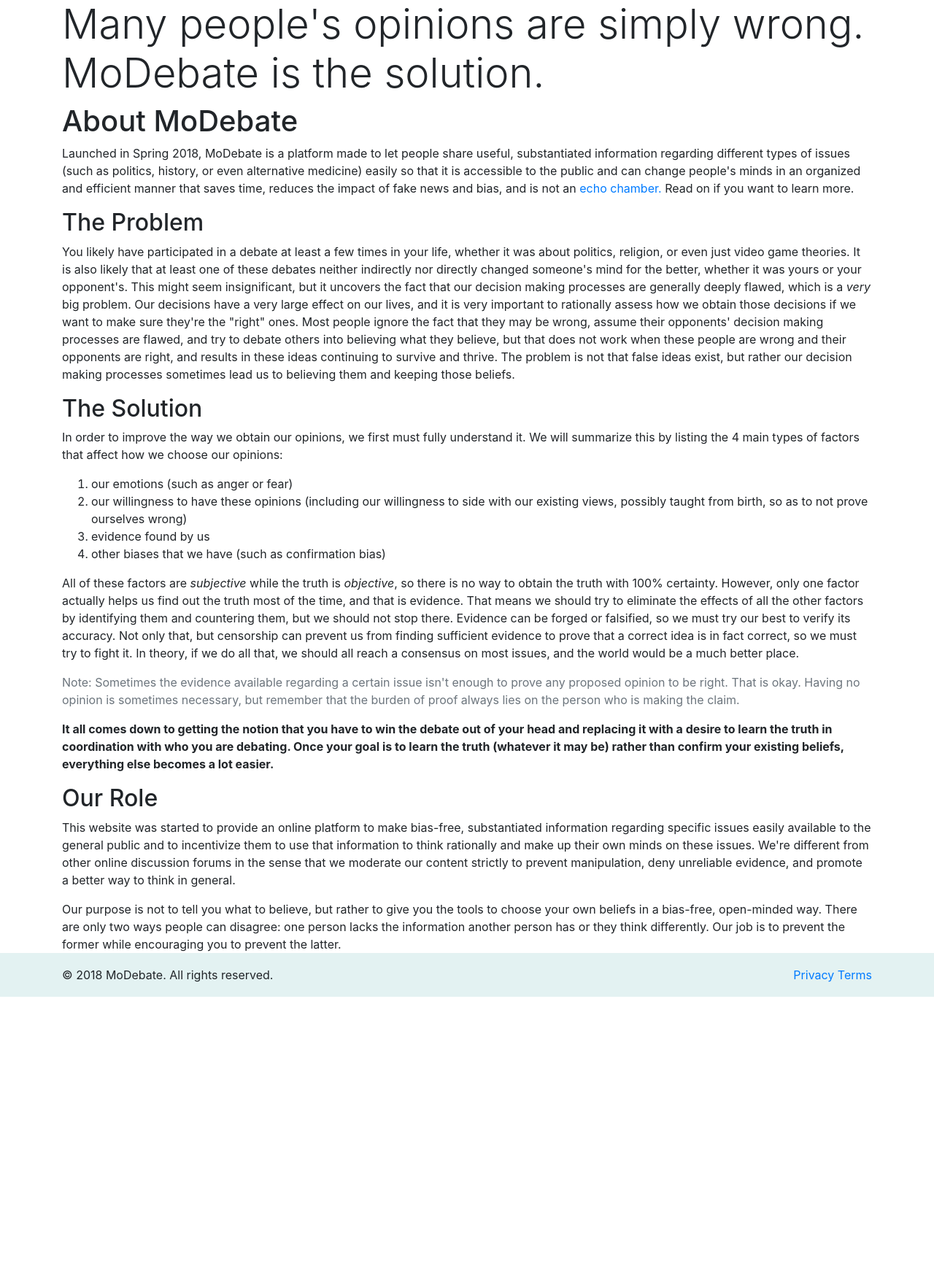
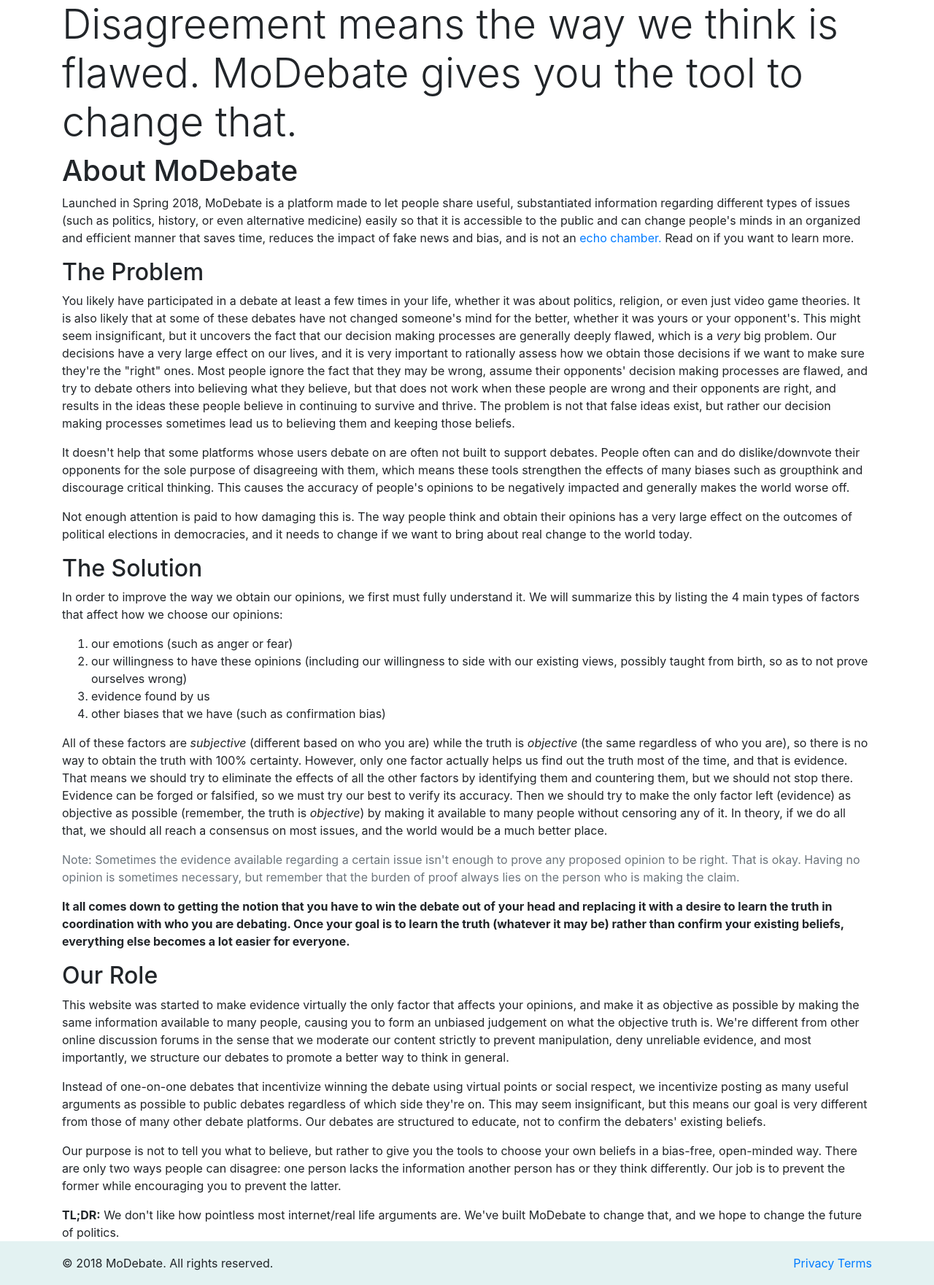
Before and after one commit to ia03/ritser, a Django app: page /about/ in a window 1280 px wide. Shown: the part 74-1835 px from the top of the page at 73% size. Before the commit the page ends 1440 px from the top, so only its background shows below. Run offline with Django 3.2, Linux system fonts and the light colour scheme; some libraries are stand-ins or nearby versions.

Commit message:
updated index page

```diff
--- a/accounts/templates/account/email.html
+++ b/accounts/templates/account/email.html
@@ -65,7 +65,7 @@
         <button class="btn btn-outline-primary" name="action_add" type="submit">Add E-mail</button>
     </form>
     {% if user.emailaddress_set.all %}
-    A raw list of this account's e-mails (this is for <a href="https://en.wikipedia.org/wiki/General_Data_Protection_Regulation">GDPR</a> compliance):
+    A raw list of this account's e-mails:
     <br>
     <textarea class="form-control" rows="3">{% for emailaddress in user.emailaddress_set.all %}{{ emailaddress.email }}
 {% endfor %}</textarea>
--- a/debates/templates/debates/about.html
+++ b/debates/templates/debates/about.html
@@ -6,13 +6,15 @@
 
 {% block body %}
   <div class="container">
-    <h1 class="display-4">Many people's opinions are simply wrong. MoDebate is the solution.</h1>
+    <h1 class="display-4">Disagreement means the way we think is flawed. MoDebate gives you the tool to change that.</h1>
     <div class="page-header">
       <h1>About MoDebate</h1>
     </div>
     <p>Launched in Spring 2018, MoDebate is a platform made to let people share useful, substantiated information regarding different types of issues (such as politics, history, or even alternative medicine) easily so that it is accessible to the public and can change people's minds in an organized and efficient manner that saves time, reduces the impact of fake news and bias, and is not an <a href="https://en.wikipedia.org/wiki/Echo_chamber_(media)">echo chamber.</a> Read on if you want to learn more.</p>
     <h2>The Problem</h2>
-    <p>You likely have participated in a debate at least a few times in your life, whether it was about politics, religion, or even just video game theories. It is also likely that at least one of these debates neither indirectly nor directly changed someone's mind for the better, whether it was yours or your opponent's. This might seem insignificant, but it uncovers the fact that our decision making processes are generally deeply flawed, which is a <i>very</i> big problem. Our decisions have a very large effect on our lives, and it is very important to rationally assess how we obtain those decisions if we want to make sure they're the "right" ones. Most people ignore the fact that they may be wrong, assume their opponents' decision making processes are flawed, and try to debate others into believing what they believe, but that does not work when these people are wrong and their opponents are right, and results in these ideas continuing to survive and thrive. The problem is not that false ideas exist, but rather our decision making processes sometimes lead us to believing them and keeping those beliefs.</p>
+    <p>You likely have participated in a debate at least a few times in your life, whether it was about politics, religion, or even just video game theories. It is also likely that at some of these debates have not changed someone's mind for the better, whether it was yours or your opponent's. This might seem insignificant, but it uncovers the fact that our decision making processes are generally deeply flawed, which is a <i>very</i> big problem. Our decisions have a very large effect on our lives, and it is very important to rationally assess how we obtain those decisions if we want to make sure they're the "right" ones. Most people ignore the fact that they may be wrong, assume their opponents' decision making processes are flawed, and try to debate others into believing what they believe, but that does not work when these people are wrong and their opponents are right, and results in the ideas these people believe in continuing to survive and thrive. The problem is not that false ideas exist, but rather our decision making processes sometimes lead us to believing them and keeping those beliefs.</p>
+    <p>It doesn't help that some platforms whose users debate on are often not built to support debates. People often can and do dislike/downvote their opponents for the sole purpose of disagreeing with them, which means these tools strengthen the effects of many biases such as groupthink and discourage critical thinking. This causes the accuracy of people's opinions to be negatively impacted and generally makes the world worse off.</p>
+    <p>Not enough attention is paid to how damaging this is. The way people think and obtain their opinions has a very large effect on the outcomes of political elections in democracies, and it needs to change if we want to bring about real change to the world today.</p>
     <h2>The Solution</h2>
     <p>In order to improve the way we obtain our opinions, we first must fully understand it. We will summarize this by listing the 4 main types of factors that affect how we choose our opinions:</p>
     <ol>
@@ -21,11 +23,13 @@
       <li>evidence found by us</li>
       <li>other biases that we have (such as confirmation bias)</li>
     </ol>
-    <p>All of these factors are <i>subjective</i> while the truth is <i>objective</i>, so there is no way to obtain the truth with 100% certainty. However, only one factor actually helps us find out the truth most of the time, and that is evidence. That means we should try to eliminate the effects of all the other factors by identifying them and countering them, but we should not stop there. Evidence can be forged or falsified, so we must try our best to verify its accuracy. Not only that, but censorship can prevent us from finding sufficient evidence to prove that a correct idea is in fact correct, so we must try to fight it. In theory, if we do all that, we should all reach a consensus on most issues, and the world would be a much better place.</p>
+    <p>All of these factors are <i>subjective</i> (different based on who you are) while the truth is <i>objective</i> (the same regardless of who you are), so there is no way to obtain the truth with 100% certainty. However, only one factor actually helps us find out the truth most of the time, and that is evidence. That means we should try to eliminate the effects of all the other factors by identifying them and countering them, but we should not stop there. Evidence can be forged or falsified, so we must try our best to verify its accuracy. Then we should try to make the only factor left (evidence) as objective as possible (remember, the truth is <i>objective</i>) by making it available to many people without censoring any of it. In theory, if we do all that, we should all reach a consensus on most issues, and the world would be a much better place.</p>
     <p class="text-muted">Note: Sometimes the evidence available regarding a certain issue isn't enough to prove any proposed opinion to be right. That is okay. Having no opinion is sometimes necessary, but remember that the burden of proof always lies on the person who is making the claim.</p>
-    <p><strong>It all comes down to getting the notion that you have to win the debate out of your head and replacing it with a desire to learn the truth in coordination with who you are debating. Once your goal is to learn the truth (whatever it may be) rather than confirm your existing beliefs, everything else becomes a lot easier.</strong></p>
+    <p><strong>It all comes down to getting the notion that you have to win the debate out of your head and replacing it with a desire to learn the truth in coordination with who you are debating. Once your goal is to learn the truth (whatever it may be) rather than confirm your existing beliefs, everything else becomes a lot easier for everyone.</strong></p>
     <h2>Our Role</h2>
-    <p>This website was started to provide an online platform to make bias-free, substantiated information regarding specific issues easily available to the general public and to incentivize them to use that information to think rationally and make up their own minds on these issues. We're different from other online discussion forums in the sense that we moderate our content strictly to prevent manipulation, deny unreliable evidence, and promote a better way to think in general.</p>
+    <p>This website was started to make evidence virtually the only factor that affects your opinions, and make it as objective as possible by making the same information available to many people, causing you to form an unbiased judgement on what the objective truth is. We're different from other online discussion forums in the sense that we moderate our content strictly to prevent manipulation, deny unreliable evidence, and most importantly, we structure our debates to promote a better way to think in general.</p>
+    <p>Instead of one-on-one debates that incentivize winning the debate using virtual points or social respect, we incentivize posting as many useful arguments as possible to public debates regardless of which side they're on. This may seem insignificant, but this means our goal is very different from those of many other debate platforms. Our debates are structured to educate, not to confirm the debaters' existing beliefs.</p>
     <p>Our purpose is not to tell you what to believe, but rather to give you the tools to choose your own beliefs in a bias-free, open-minded way. There are only two ways people can disagree: one person lacks the information another person has or they think differently. Our job is to prevent the former while encouraging you to prevent the latter.</p>
+    <p><strong>TL;DR:</strong> We don't like how pointless most internet/real life arguments are. We've built MoDebate to change that, and we hope to change the future of politics.</p>
   </div>
 {% endblock %}
```
